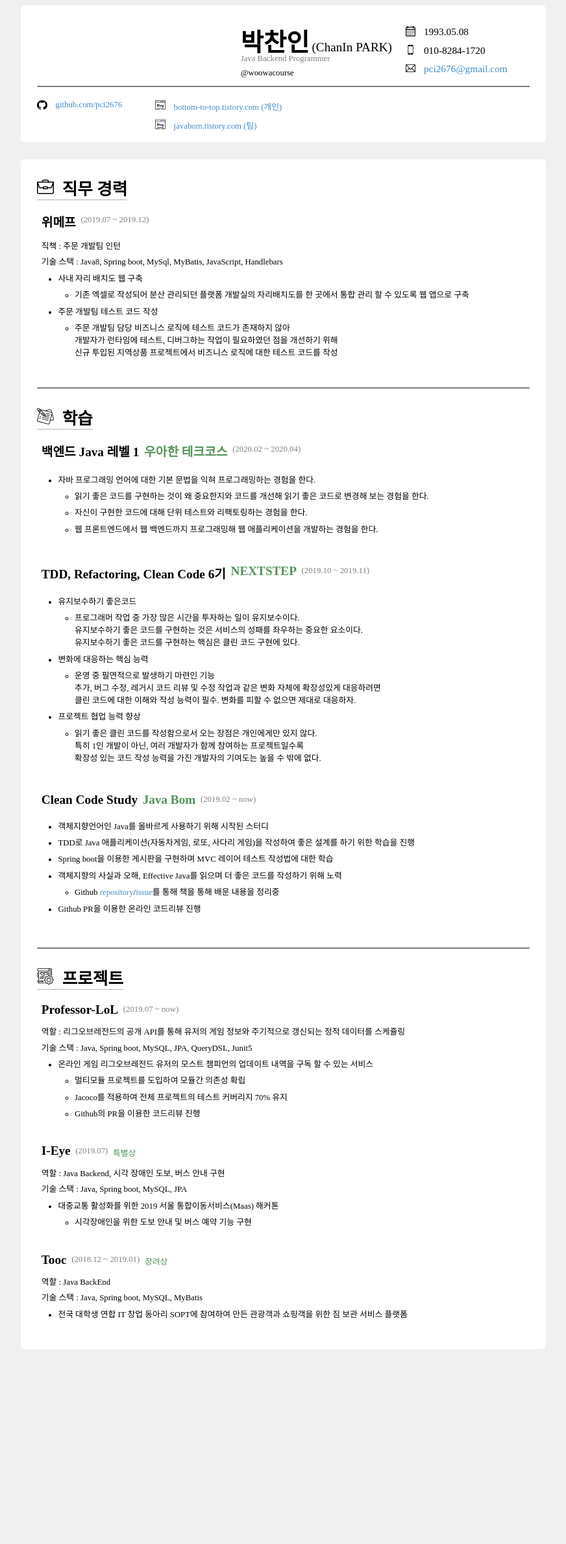
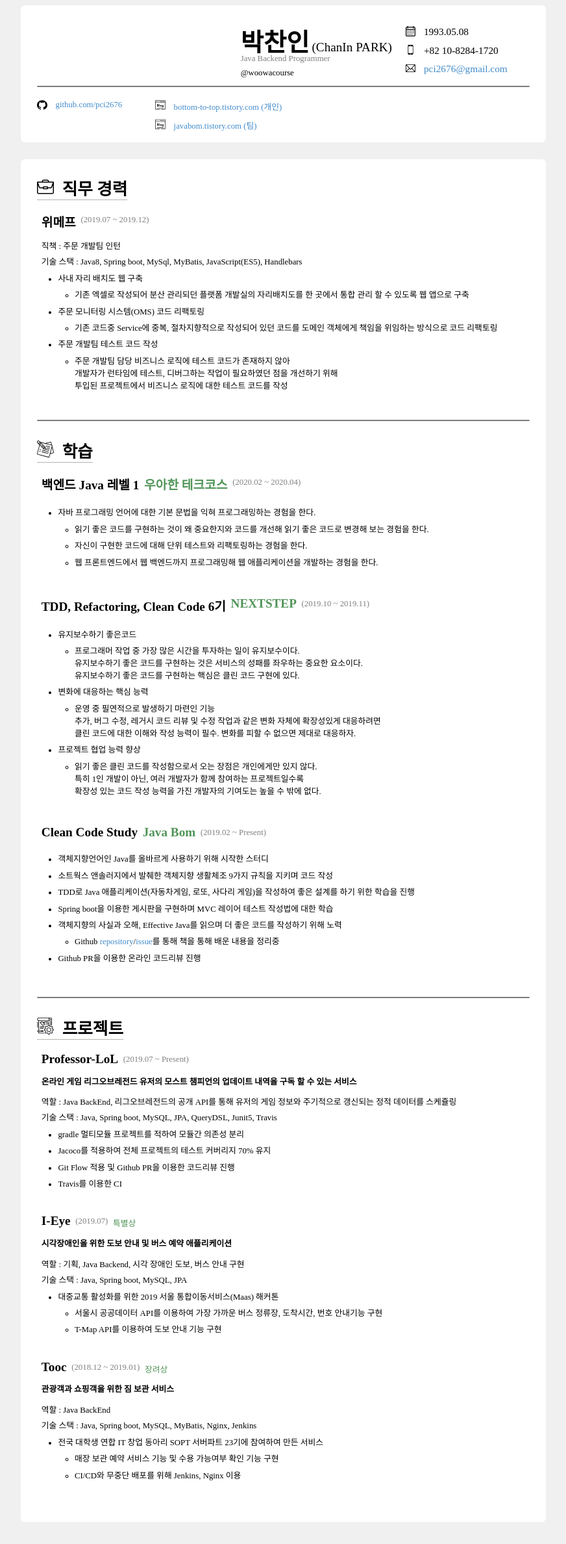
Before and after one commit to pci2676/pci2676.github.io, a Jekyll site: the page built from index.html, in a window 1280 px wide. Shown: the whole page at 65% size, without its empty margins (229-1101 px from the left). Built offline with Jekyll 4.4.1, drawn with Linux system fonts in a browser that asks for light colours; before the commit the page ends 2109 px from its top, so only the background shows below that.

Commit message:
refactor : 레주메 다듬기

```diff
--- a/_data/experience.yml
+++ b/_data/experience.yml
@@ -2,14 +2,16 @@ careers:
   - role: 주문 개발팀 인턴
     time: 2019.07 ~ 2019.12
     company: 위메프
-    skills: Java8, Spring boot, MySql, MyBatis, JavaScript, Handlebars
+    skills: Java8, Spring boot, MySql, MyBatis, JavaScript(ES5), Handlebars
     details: |
       - 사내 자리 배치도 웹 구축
         - 기존 엑셀로 작성되어 분산 관리되던 플랫폼 개발실의 자리배치도를 한 곳에서 통합 관리 할 수 있도록 웹 앱으로 구축
+      - 주문 모니터링 시스템(OMS) 코드 리팩토링
+        - 기존 코드중 Service에 중복, 절차지향적으로 작성되어 있던 코드를 도메인 객체에게 책임을 위임하는 방식으로 코드 리팩토링
       - 주문 개발팀 테스트 코드 작성
         - 주문 개발팀 담당 비즈니스 로직에 테스트 코드가 존재하지 않아<br>
           개발자가 런타임에 테스트, 디버그하는 작업이 필요하였던 점을 개선하기 위해<br>
-          신규 투입된 지역상품 프로젝트에서 비즈니스 로직에 대한 테스트 코드를 작성
+          투입된 프로젝트에서 비즈니스 로직에 대한 테스트 코드를 작성
 
 studies:
   - subject: 백엔드 Java 레벨 1
@@ -40,9 +42,10 @@ studies:
 
   - subject: Clean Code Study
     host: Java Bom
-    time: 2019.02 ~ now
+    time: 2019.02 ~ Present
     details: |
-      - 객체지향언어인 Java를 올바르게 사용하기 위해 시작된 스터디
+      - 객체지향언어인 Java를 올바르게 사용하기 위해 시작한 스터디
+      - 소트웍스 앤솔러지에서 발췌한 객체지향 생활체조 9가지 규칙을 지키며 코드 작성
       - TDD로 Java 애플리케이션(자동차게임, 로또, 사다리 게임)을 작성하여 좋은 설계를 하기 위한 학습을 진행
       - Spring boot을 이용한 게시판을 구현하며 MVC 레이어 테스트 작성법에 대한 학습
       - 객체지향의 사실과 오해, Effective Java를 읽으며 더 좋은 코드를 작성하기 위해 노력
@@ -50,30 +53,36 @@ studies:
       - Github PR을 이용한 온라인 코드리뷰 진행
 
 projects:
-  - role: 리그오브레전드의 공개 API를 통해 유저의 게임 정보와 주기적으로 갱신되는 정적 데이터를 스케쥴링
-    time: 2019.07 ~ now
+  - role: Java BackEnd, 리그오브레전드의 공개 API를 통해 유저의 게임 정보와 주기적으로 갱신되는 정적 데이터를 스케쥴링
+    time: 2019.07 ~ Present
     subject: Professor-LoL
+    title: 온라인 게임 리그오브레전드 유저의 모스트 챔피언의 업데이트 내역을 구독 할 수 있는 서비스
     reward:
-    skills: Java, Spring boot, MySQL, JPA, QueryDSL, Junit5
+    skills: Java, Spring boot, MySQL, JPA, QueryDSL, Junit5, Travis
     details: |
-      - 온라인 게임 리그오브레전드 유저의 모스트 챔피언의 업데이트 내역을 구독 할 수 있는 서비스
-        - 멀티모듈 프로젝트를 도입하여 모듈간 의존성 확립
-        - Jacoco를 적용하여 전체 프로젝트의 테스트 커버리지 70% 유지
-        - Github의 PR을 이용한 코드리뷰 진행
+      - gradle 멀티모듈 프로젝트를 적하여 모듈간 의존성 분리
+      - Jacoco를 적용하여 전체 프로젝트의 테스트 커버리지 70% 유지
+      - Git Flow 적용 및 Github PR을 이용한 코드리뷰 진행
+      - Travis를 이용한 CI
 
-  - role: Java Backend, 시각 장애인 도보, 버스 안내 구현
+  - role: 기획, Java Backend, 시각 장애인 도보, 버스 안내 구현
     time: 2019.07
     subject: I-Eye
+    title: 시각장애인을 위한 도보 안내 및 버스 예약 애플리케이션
     reward: 특별상
     skills: Java, Spring boot, MySQL, JPA
     details: |
-      - 대중교통 활성화를 위한 2019 서울 통합이동서비스(Maas) 해커톤
-        - 시각장애인을 위한 도보 안내 및 버스 예약 기능 구현
+        - 대중교통 활성화를 위한 2019 서울 통합이동서비스(Maas) 해커톤
+          - 서울시 공공데이터 API를 이용하여 가장 가까운 버스 정류장, 도착시간, 번호 안내기능 구현
+          - T-Map API를 이용하여 도보 안내 기능 구현
 
   - role: Java BackEnd
     time: 2018.12 ~ 2019.01
     subject: Tooc
+    title: 관광객과 쇼핑객을 위한 짐 보관 서비스
     reward: 장려상
-    skills: Java, Spring boot, MySQL, MyBatis
+    skills: Java, Spring boot, MySQL, MyBatis, Nginx, Jenkins
     details: |
-      - 전국 대학생 연합 IT 창업 동아리 SOPT에 참여하여 만든 관광객과 쇼핑객을 위한 짐 보관 서비스 플랫폼
+      - 전국 대학생 연합 IT 창업 동아리 SOPT 서버파트 23기에 참여하여 만든 서비스
+        - 매장 보관 예약 서비스 기능 및 수용 가능여부 확인 기능 구현
+        - CI/CD와 무중단 배포를 위해 Jenkins, Nginx 이용
--- a/_data/profile.yml
+++ b/_data/profile.yml
@@ -4,7 +4,7 @@ name:
 job: Java Backend Programmer
 now: woowacourse
 birthday: 1993.05.08
-mobile: 010-8284-1720
+mobile: +82 10-8284-1720
 email: pci2676@gmail.com
 github: github.com/pci2676
 blog:
--- a/_includes/experience.html
+++ b/_includes/experience.html
@@ -49,6 +49,7 @@
                 <div class="time flex">({{ project.time }})</div>
                 <div class="reward flex">{{ project.reward }}</div>
             </div>
+            <div class="title">{{ project.title }}</div>
             <div class="role">역할 : {{ project.role }}</div>
             <div class="skills">기술 스택 : {{ project.skills }}</div>
             <div class="details">{{ project.details | markdownify }}</div>
--- a/_sass/experience.scss
+++ b/_sass/experience.scss
@@ -1,39 +1,45 @@
-.experience-item{
+.experience-item {
   padding: 0.5rem;
   margin-bottom: 1rem;
 }
 
-.category-wrapper{
+.category-wrapper {
   margin-top: 1rem;
   margin-bottom: 1rem;
 }
 
-.category{
-  display:inline-block;
+.category {
+  display: inline-block;
   font-size: 2rem;
   font-weight: bold;
-  border-bottom: 0.1rem solid rgba(172,166,162,0.86);
+  border-bottom: 0.1rem solid rgba(172, 166, 162, 0.86);
 }
 
-.category-image{
-  display:inline;
+.category-image {
+  display: inline;
 }
 
-.company{
+.company {
   font-size: 1.5rem;
   font-weight: bold;
   margin-right: 0.6rem;
   margin-bottom: 1rem;
 }
 
-.subject{
+.subject {
   font-size: 1.5rem;
   font-weight: bold;
   margin-right: 0.6rem;
   margin-bottom: 1rem;
 }
 
-.host{
+.title {
+  font-weight: bold;
+  margin-right: 0.6rem;
+  margin-bottom: 1rem;
+}
+
+.host {
   font-size: 1.5rem;
   font-weight: bold;
   margin-right: 0.6rem;
@@ -41,17 +47,18 @@
   color: rgba(51, 130, 61, 0.86);
 }
 
-.time{
+.time {
   padding-top: 0.3rem;
   margin-right: 0.6rem;
   color: gray;
 }
 
-.reward{
+.reward {
   padding-top: 0.3rem;
   margin-right: 0.6rem;
   color: rgba(51, 130, 61, 0.86);
 }
-.role{
+
+.role {
   margin-bottom: 0.4rem;
 }
```
